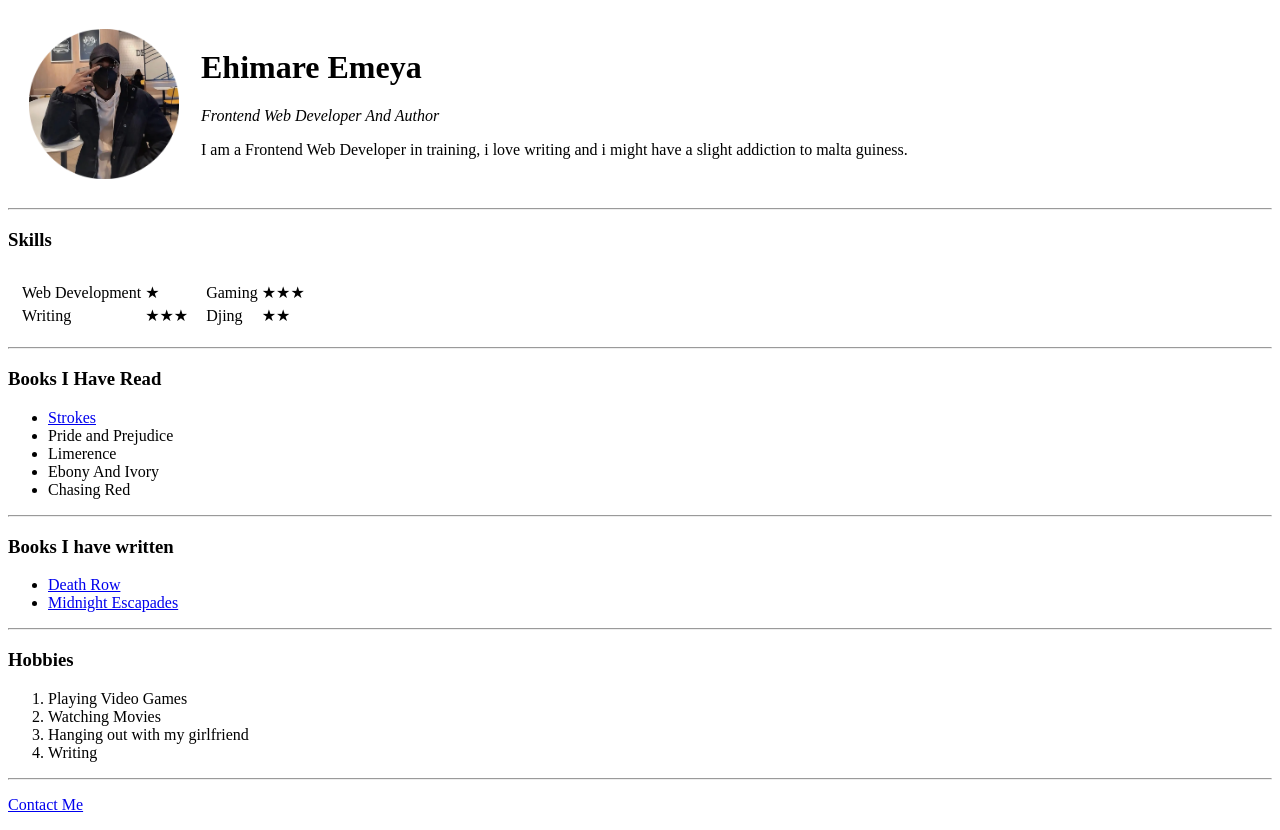
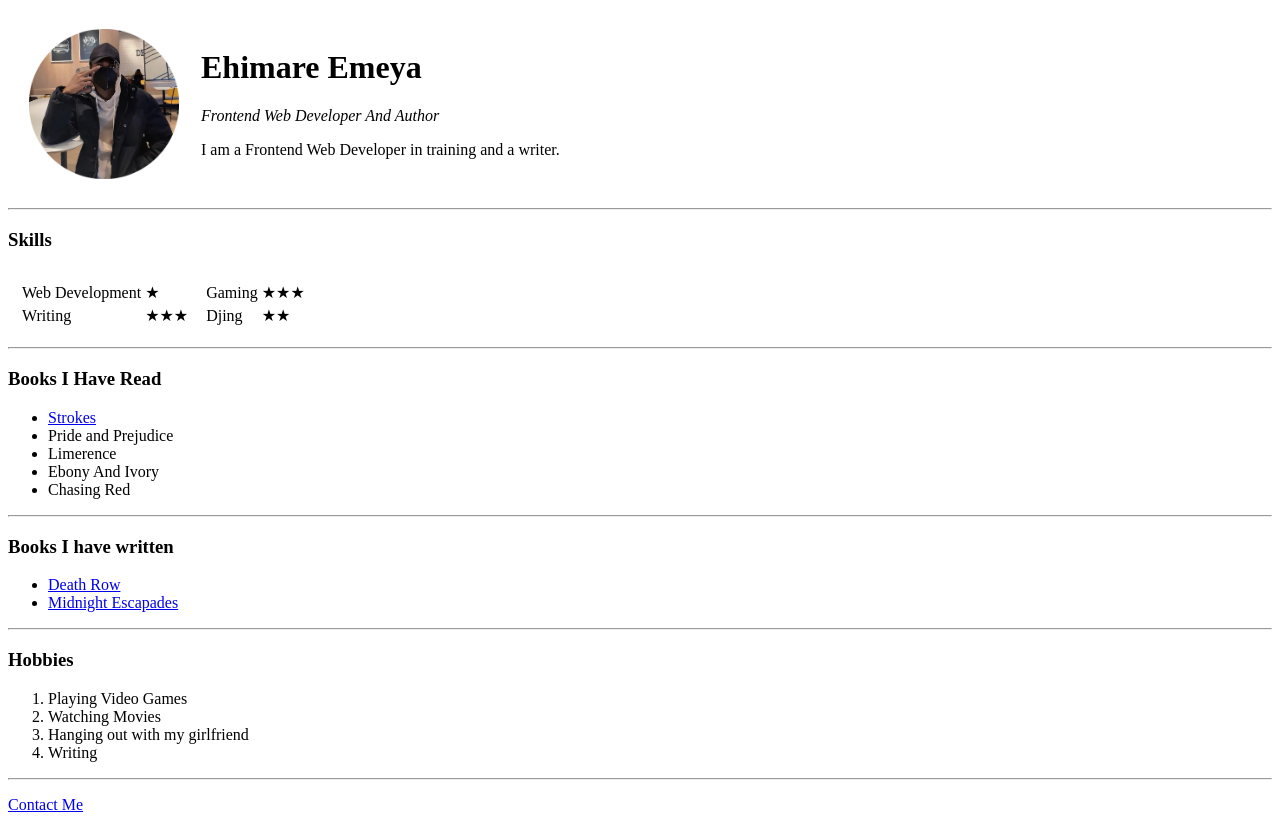
Before and after one commit to frontendehimare/CV, a plain HTML site: page index.html in a window 1280 px wide. Drawn offline with Linux system fonts and the light colour scheme.

Commit message:
Update index.html

```diff
--- a/index.html
+++ b/index.html
@@ -16,7 +16,7 @@
             <em>Frontend Web Developer And Author</em>
           </p>
           <p>
-            I am a Frontend Web Developer in training, i love writing and i might have a slight addiction to malta guiness.
+            I am a Frontend Web Developer in training and a writer.
           </p>
         </td>
       </tr>
```
